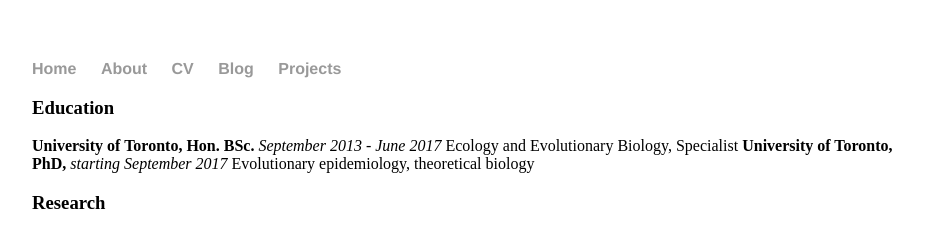
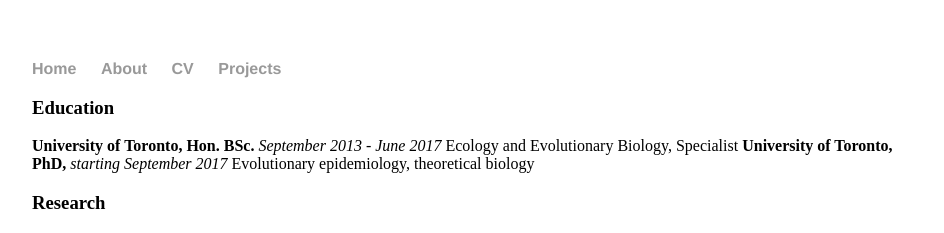
Before and after one commit to madelineapeters/madelineapeters.github.io, a Jekyll site: the page built from cv/index.html, in a window 1280 px wide. Shown: the top 233 px of the page, without its empty margins (160-1104 px from the left). Built offline with Jekyll 4.4.1, drawn with Linux system fonts in a browser that asks for light colours.

Commit message:
Create default.html

```diff
--- a/_layouts/default.html
+++ b/_layouts/default.html
@@ -11,7 +11,6 @@
         		<li><a href="/super-engine">Home</a></li>
 	        	<li><a href="/super-engine/about">About</a></li>
         		<li><a href="/super-engine/cv">CV</a></li>
-        		<li><a href="/super-engine/blog">Blog</a></li>
 			<li><a href="/super-engine/projects">Projects</a></li>
     		</ul>
 		</nav>
```
